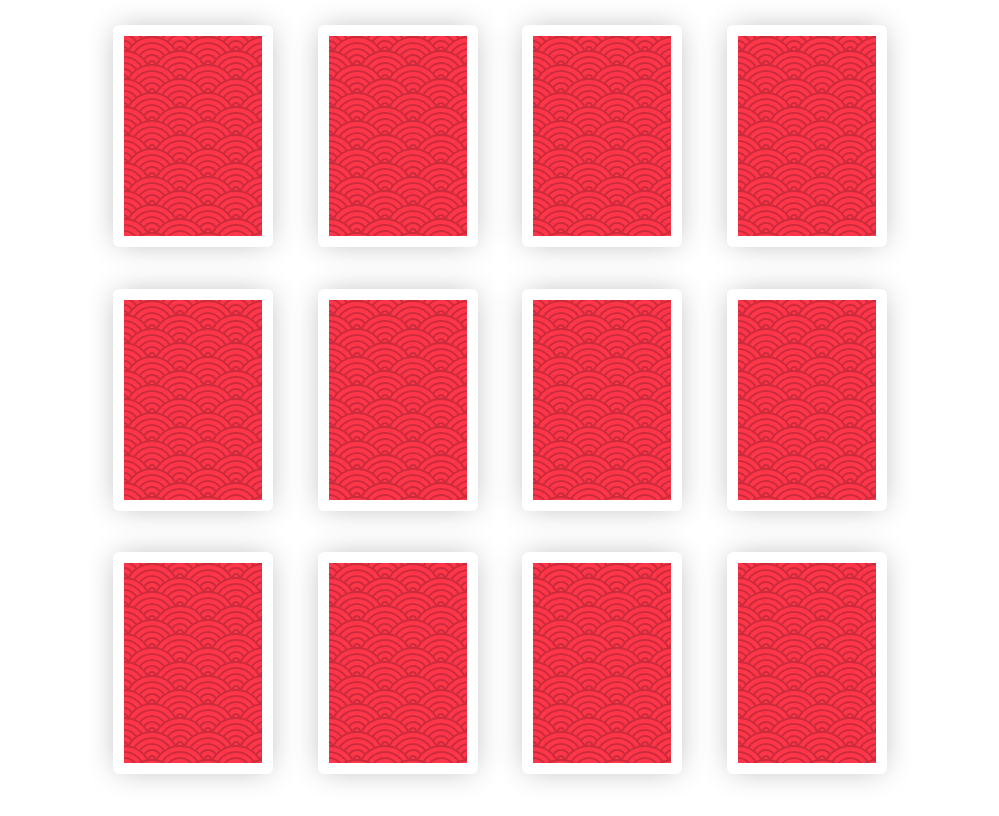
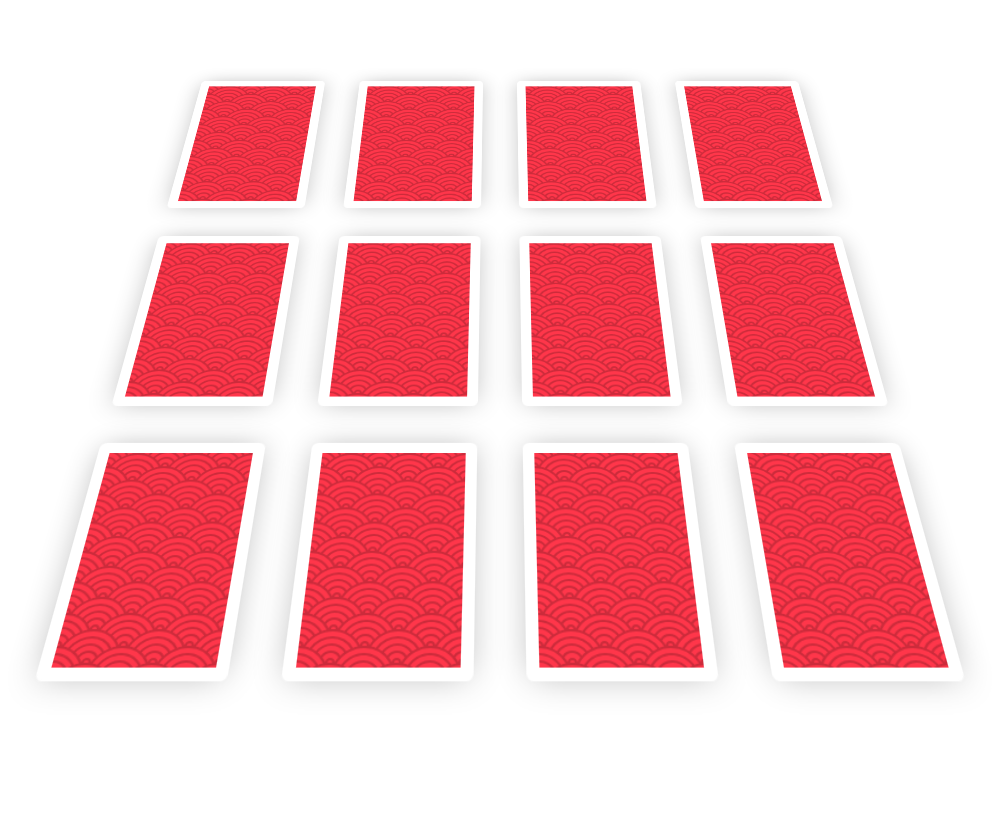
Before and after one commit to smartywebdev0119/react-memora, a React (Vite) app: page / in a window 1280 px wide. Shown: the whole page, without its empty margins (140-1139 px from the left). Built offline with nearby package versions, Linux system fonts and the light colour scheme.

Commit message:
Added pairing logic

```diff
--- a/src/components/card/index.jsx
+++ b/src/components/card/index.jsx
@@ -11,8 +11,7 @@ export default function Card({ shape, flipped, onClick }) {
   const { opacity, transform } = useSpring({
     opacity: flipped ? 1 : 0,
     transform: `
-      perspective(600px)
-      translateZ(${hovered ? 80 : 0}px)
+      translateZ(${hovered ? 50 : 0}px)
       rotateY(${flipped ? 180 : 0}deg)
     `,
     config: { mass: 5, tension: 500, friction: 80 },
--- a/src/game.jsx
+++ b/src/game.jsx
@@ -3,70 +3,99 @@ import classes from './game.module.css';
 import React, { useState, useEffect } from 'react';
 
 import Card from './components/card';
+import { wait } from '~/utils/helpers';
 
 import { TYPES as ST } from './shapes';
 
 export default function Game() {
-  const [state, setState] = useState({
   // prettier-ignore
-    values: [
+  const [cards, setCards] = useState([
     ST.CIRCLE, ST.THUMB, ST.DIAMOND, ST.X,
     ST.DIAMOND, ST.SQUARE, ST.TRIANGLE, ST.X,
     ST.SQUARE, ST.TRIANGLE, ST.THUMB, ST.CIRCLE,
-    ],
+  ]);
   // prettier-ignore
-    flipped: [
+  const [flipped, setFlipped] = useState([
     false, false, false, false,
     false, false, false, false,
     false, false, false, false,
-    ],
-    selectedPair: [],
-  });
+  ]);
+  const [selectedPair, setSelectedPair] = useState([]);
+  const [processing, setProcessing] = useState(false);
 
   useEffect(() => {}, []);
 
-  useEffect(() => {
-    console.log('🧮', 'Check matches!');
-  }, [state.flipped]);
+  useEffect(async () => {
+    if (selectedPair.length < 2) {
+      return;
+    }
+
+    setProcessing(true);
+
+    await wait(500);
+
+    if (!isMatch(...selectedPair)) {
+      unflipPair(...selectedPair);
+    }
+
+    if (isExhausted()) {
+      unflipAll();
+    }
+
+    setSelectedPair([]);
+    setProcessing(false);
+  }, [flipped]);
+
+  const isExhausted = () => !flipped.includes(false);
+  const isMatch = (a, b) => cards[a] === cards[b];
+  const unflipPair = (a, b) => {
+    const copy = flipped.slice();
+    copy[a] = false;
+    copy[b] = false;
+    setFlipped(copy);
+  };
+  const unflipAll = () => setFlipped(Array(flipped.length).fill(false));
 
   const handleClick = index => {
-    const flippedCopy = state.flipped.slice();
+    if (flipped[index]) {
+      return;
+    }
+
+    const flippedCopy = flipped.slice();
     flippedCopy[index] = true;
 
-    console.log('🤪', 'flipped!');
+    const pairCopy = selectedPair.slice();
+    pairCopy.push(index);
 
-    setState({
-      ...state,
-      flipped: flippedCopy,
-    });
+    setFlipped(flippedCopy);
+    setSelectedPair(pairCopy);
   };
 
-  const renderCard = i => {
-    return (
+  const renderCard = i => (
     <Card
-        shape={state.values[i]}
-        flipped={state.flipped[i]}
+      shape={cards[i]}
+      flipped={flipped[i]}
       onClick={() => handleClick(i)}
     />
   );
-  };
 
   return (
-    <div className={classes.root}>
+    <div
+      className={classes.root}
+      style={{ pointerEvents: processing ? 'none' : 'unset' }}
+    >
       <div className={classes.row}>
         {renderCard(0)}
         {renderCard(1)}
         {renderCard(2)}
         {renderCard(3)}
       </div>
-
       <div className={classes.row}>
         {renderCard(4)}
         {renderCard(5)}
         {renderCard(6)}
         {renderCard(7)}
       </div>
-
       <div className={classes.row}>
         {renderCard(8)}
         {renderCard(9)}
--- a/src/game.module.css
+++ b/src/game.module.css
@@ -1,13 +1,19 @@
 .root {
+  --perspective: 800px;
+
   display: flex;
   flex-direction: column;
   justify-content: space-evenly;
 
   width: 54em;
   height: 52em;
+
+  perspective: var(--perspective);
+  perspective-origin: bottom center;
+  transform: perspective(var(--perspective)) rotateX(30deg) translateY(-6.5em);
 }
 
-.root .row {
+.row {
   display: flex;
   justify-content: space-evenly;
 }
--- /dev/null
+++ b/src/utils/helpers.js
@@ -0,0 +1,8 @@
+/**
+ * A promise wrapper for `setTimeout`.
+ * @param {number} ms Wait time in milliseconds
+ * @returns
+ */
+export function wait(ms) {
+  return new Promise(resolve => setTimeout(resolve, ms));
+}
```
Lines whose indentation alone changed are shown as unchanged.
